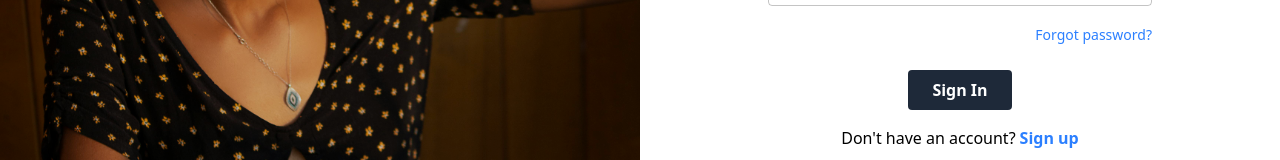
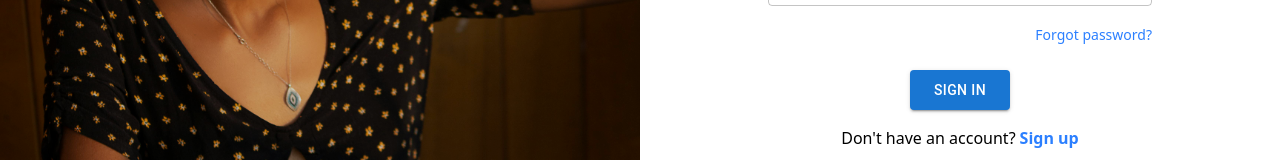
Before and after one commit to Oladapo-cyber/e-commerce-app, a React (Vite) app in the folder frontend/: page /shop/1 in a window 1280 px wide. Both pictures are taken after a click on the button "SignIn". Shown: the part 432-592 px from the top of the page. Built offline with nearby package versions, Linux system fonts and the light colour scheme; no server answers.

Commit message:
feat: integrate LoadingButton in SignIn and SignUp components for improved loading state; update Authentication page to pass props correctly

```diff
--- a/frontend/src/components/SignIn.jsx
+++ b/frontend/src/components/SignIn.jsx
@@ -5,6 +5,7 @@ import { UserSignIn } from "../api/index";
 import { useDispatch } from "react-redux";
 import { loginSuccess } from "../redux/reducers/userSlice";
 import { openSnackbar } from "../redux/reducers/snackbarSlice";
+import { LoadingButton } from "@mui/lab";
 
 /* eslint-disable react/prop-types */
 // eslint-disable-next-line no-unused-vars
@@ -37,6 +38,8 @@ const SignIn = ({ login, setOpenAuth, setLogin }) => {
               severity: "Success",
             })
           );
+          setButtonLoading(false);
+          setButtonDisabled(false);
           // Close the sign-in modal after successful login
           setOpenAuth(false);
         })
@@ -112,16 +115,28 @@ const SignIn = ({ login, setOpenAuth, setLogin }) => {
           </button>
         </div>
       </div>
-      <button
-        className="bg-gray-800 hover:bg-gray-900 text-white font-bold py-2 px-6 rounded mt-4"
+
+      <LoadingButton
         onClick={handleSignIn}
+        loading={buttonLoading}
         disabled={buttonDisabled}
+        variant="contained"
+        sx={{
+          backgroundColor: "gray.800",
+          "&:hover": { backgroundColor: "gray.900" },
+          mt: 2,
+          px: 3,
+          py: 1,
+        }}
       >
-        {buttonLoading ? "Loading..." : "Sign In"}
-      </button>
+        Sign In
+      </LoadingButton>
       <p className="mt-2">
         Don&apos;t have an account?
-        <button className="text-blue-500 hover:text-blue-700 font-bold ml-1">
+        <button
+          className="text-blue-500 hover:text-blue-700 font-bold ml-1"
+          onClick={() => setLogin(false)}
+        >
           Sign up
         </button>
       </p>
--- a/frontend/src/components/SignUp.jsx
+++ b/frontend/src/components/SignUp.jsx
@@ -1,12 +1,13 @@
-import { Button, TextField } from "@mui/material";
+import { TextField } from "@mui/material";
 import { UserSignUp } from "../api";
 import { openSnackbar } from "../redux/reducers/snackbarSlice";
 import { useDispatch } from "react-redux";
 import { useState } from "react";
 import { loginSuccess } from "../redux/reducers/userSlice";
+import { LoadingButton } from "@mui/lab";
 
 /* eslint-disable react/prop-types */
-const SignUp = ({ login, setLogin }) => {
+const SignUp = ({ login, setLogin, setOpenAuth }) => {
   const dispatch = useDispatch();
   const [loading, setLoading] = useState(false);
   const [buttonDisabled, setButtonDisabled] = useState(false);
@@ -82,7 +83,7 @@ const SignUp = ({ login, setLogin }) => {
           variant="outlined"
           className="w-full max-w-sm mt-4"
           value={name}
-          handleChange={(e) => setName(e.target.value)}
+          onChange={(e) => setName(e.target.value)}
         />
         <TextField
           type="email"
@@ -90,7 +91,7 @@ const SignUp = ({ login, setLogin }) => {
           variant="outlined"
           className="w-full max-w-sm mt-4"
           value={email}
-          handleChange={(e) => setEmail(e.target.value)}
+          onChange={(e) => setEmail(e.target.value)}
         />
         <TextField
           type="password"
@@ -98,17 +99,24 @@ const SignUp = ({ login, setLogin }) => {
           variant="outlined"
           className="w-full max-w-sm mt-4"
           value={password}
-          handleChange={(e) => setPassword(e.target.value)}
+          onChange={(e) => setPassword(e.target.value)}
         />
       </div>
-      <Button
+      <LoadingButton
         onClick={handleSignup}
-        isLoading={loading}
-        isDisabled={buttonDisabled}
-        className="bg-gray-800 hover:bg-gray-900 text-white font-bold py-2 px-6 rounded mt-4"
+        loading={loading}
+        disabled={buttonDisabled}
+        variant="contained"
+        sx={{
+          backgroundColor: "gray.800",
+          "&:hover": { backgroundColor: "gray.900" },
+          mt: 2,
+          px: 3,
+          py: 1,
+        }}
       >
         Sign Up
-      </Button>
+      </LoadingButton>
       <p className="mt-2">
         Already have an account?
         <button
--- a/frontend/src/pages/Authentication.jsx
+++ b/frontend/src/pages/Authentication.jsx
@@ -35,7 +35,7 @@ const Right = ({ setOpenAuth, login, setLogin }) => (
       </>
     ) : (
       <>
-        <SignUp onClick={() => setLogin(false)} />
+        <SignUp setOpenAuth={setOpenAuth} login={login} setLogin={setLogin} />
       </>
     )}
   </div>
```
